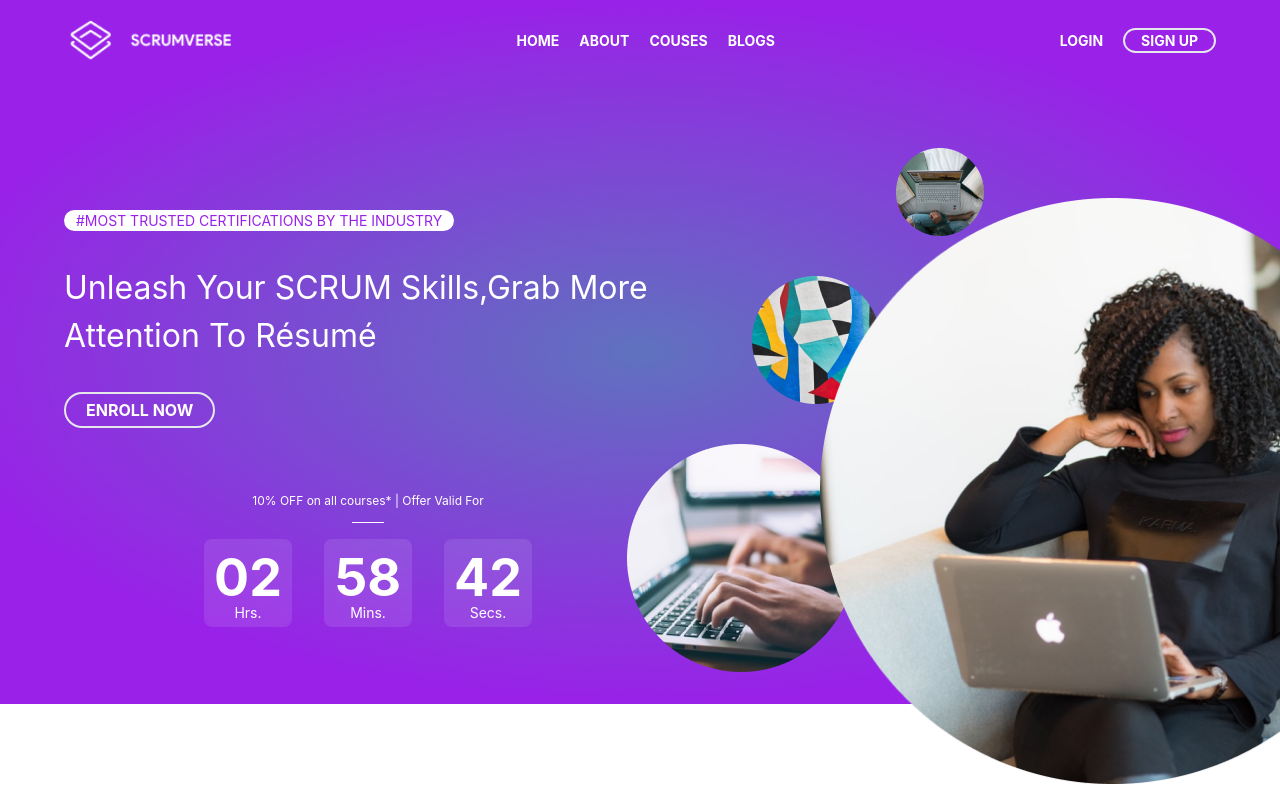
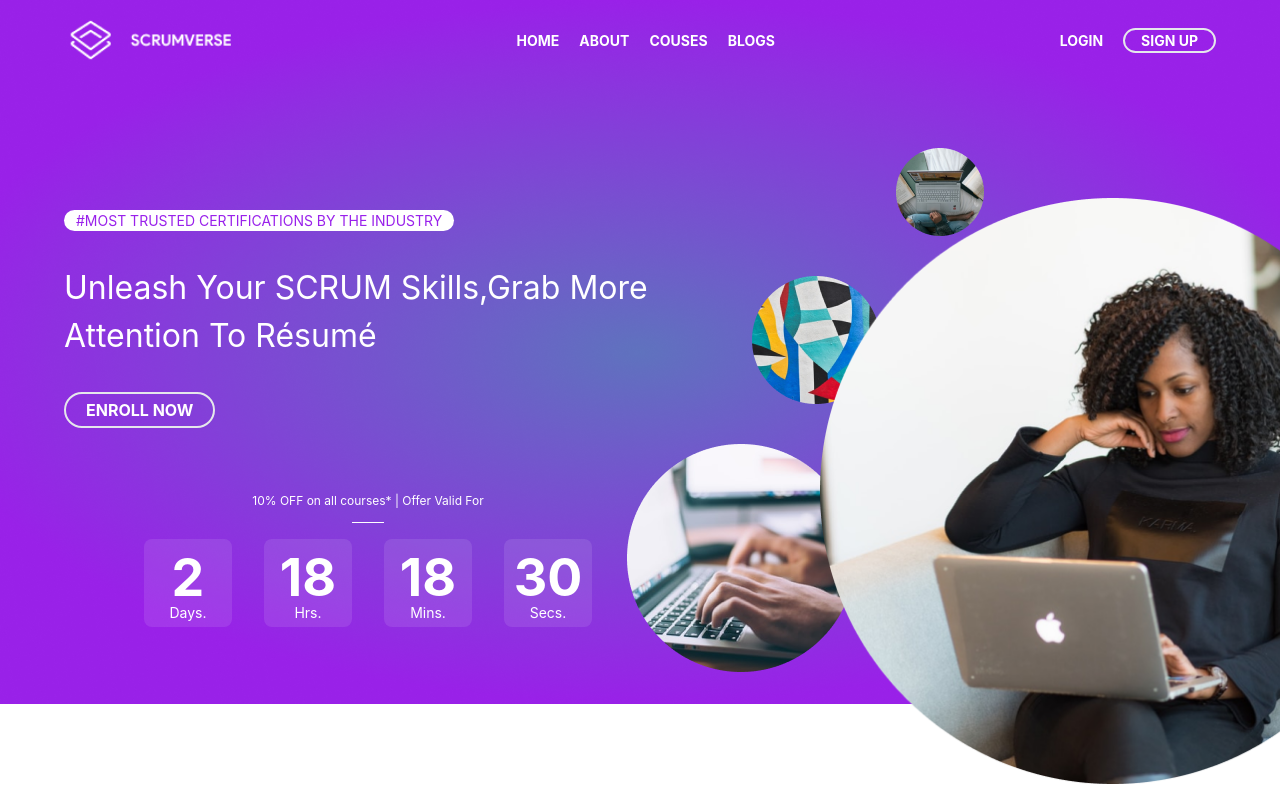
Before and after one commit to moniruzzaman01/task-DiGiLABS, a React (Create React App) app: page / in a window 1280 px wide. Shown: the top 800 px of the page. Built offline with nearby package versions, Linux system fonts and the light colour scheme.

Commit message:
hero section countdown timer added

```diff
--- a/src/Components/Hero.js
+++ b/src/Components/Hero.js
@@ -6,11 +6,43 @@ import img2 from "../assets/Ellipse 2.png";
 import img3 from "../assets/Ellipse 3.png";
 import img4 from "../assets/Ellipse 4.png";
 import { motion } from "framer-motion";
+import { useState } from "react";
+import { useEffect } from "react";
 
 const Hero = () => {
+  const [days, setDays] = useState("00");
+  const [hours, setHours] = useState("00");
+  const [minutes, setMinutes] = useState("00");
+  const [Seconds, setSeconds] = useState("00");
+
+  const startTimer = () => {
+    const eventDate = new Date("jul 10 2022 00:00:00").getTime();
+    const interval = setInterval(() => {
+      const newDate = new Date().getTime();
+      const time = eventDate - newDate;
+      const d = Math.floor(time / (1000 * 60 * 60 * 24));
+      const h = Math.floor((time % (1000 * 60 * 60 * 24)) / (1000 * 60 * 60));
+      const m = Math.floor((time % (1000 * 60 * 60)) / (1000 * 60));
+      const s = Math.floor((time % (1000 * 60)) / 1000);
+      if (time < 0) {
+        clearInterval(interval);
+      } else {
+        setDays(d);
+        setHours(h);
+        setMinutes(m);
+        setSeconds(s);
+      }
+    }, 1000);
+  };
+
+  useEffect(() => {
+    startTimer();
+  }, []);
+
   return (
     <div className=" hero h-[704px] ">
       <Navbar />
+      {/* <h1>{newDate}</h1> */}
       <div className=" flex h-full pl-16 ">
         <div className=" flex-1 mt-32">
           <div>
@@ -46,20 +78,34 @@ const Hero = () => {
                 animate={{ x: 0 }}
                 transition={{ duration: 0.5 }}
               >
-                <h1 className=" text-[52px] font-bold ">02</h1>
+                <h1 className=" text-[52px] font-bold ">{days}</h1>
+                <span className=" text-[14px] block mt-[-15px] ">Days.</span>
+              </motion.div>
+              <motion.div
+                className=" h-[88px] w-[88px] bg-white bg-opacity-10 rounded-lg text-white "
+                initial={{ x: "100%" }}
+                animate={{ x: 0 }}
+                transition={{ duration: 0.5 }}
+              >
+                <h1 className=" text-[52px] font-bold ">{hours}</h1>
                 <span className=" text-[14px] block mt-[-15px] ">Hrs.</span>
               </motion.div>
-              <div className=" h-[88px] w-[88px] bg-white bg-opacity-10 rounded-lg text-white ">
-                <h1 className=" text-[52px] font-bold ">58</h1>
-                <span className=" text-[14px] block mt-[-15px] ">Mins.</span>
-              </div>
               <motion.div
                 className=" h-[88px] w-[88px] bg-white bg-opacity-10 rounded-lg text-white "
                 initial={{ x: "-100%" }}
                 animate={{ x: 0 }}
                 transition={{ duration: 0.5 }}
               >
-                <h1 className=" text-[52px] font-bold ">42</h1>
+                <h1 className=" text-[52px] font-bold ">{minutes}</h1>
+                <span className=" text-[14px] block mt-[-15px] ">Mins.</span>
+              </motion.div>
+              <motion.div
+                className=" h-[88px] w-[88px] bg-white bg-opacity-10 rounded-lg text-white "
+                initial={{ x: "-100%" }}
+                animate={{ x: 0 }}
+                transition={{ duration: 0.5 }}
+              >
+                <h1 className=" text-[52px] font-bold ">{Seconds}</h1>
                 <span className=" text-[14px] block mt-[-15px] ">Secs.</span>
               </motion.div>
             </div>
--- a/src/Components/Testimonial.js
+++ b/src/Components/Testimonial.js
@@ -19,8 +19,8 @@ const Testimonial = () => {
       id: 2,
       img: person,
       desc: "“lit, sed do eiusmod tempor incididunt ut labore et dolore magna aliqua. Ut enim ad minim veniam, quis nostrud exercitation ullamco laboris nisi ut aliquip ex ea commodo consequat.”",
-      name: "Md. Danish Ansari 1",
-      position: "Learner, Govt. Employee @UPPCL",
+      name: "Md. ABC",
+      position: "Employee, Govt. Employee @UPPCL",
     },
     {
       id: 3,
```
